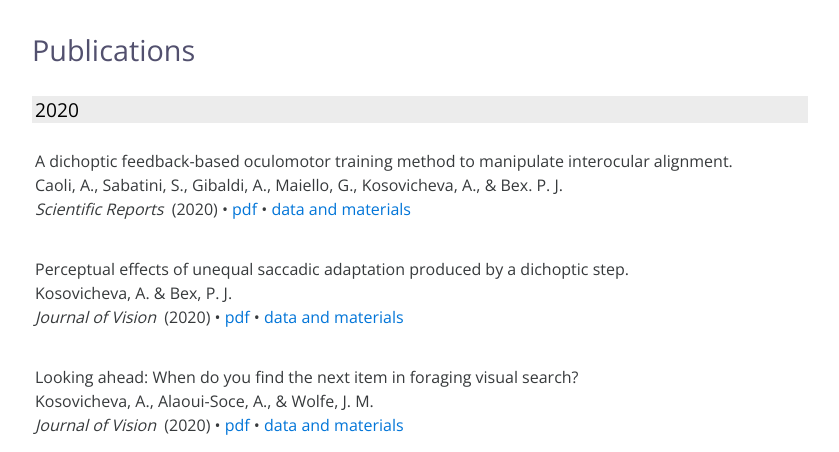
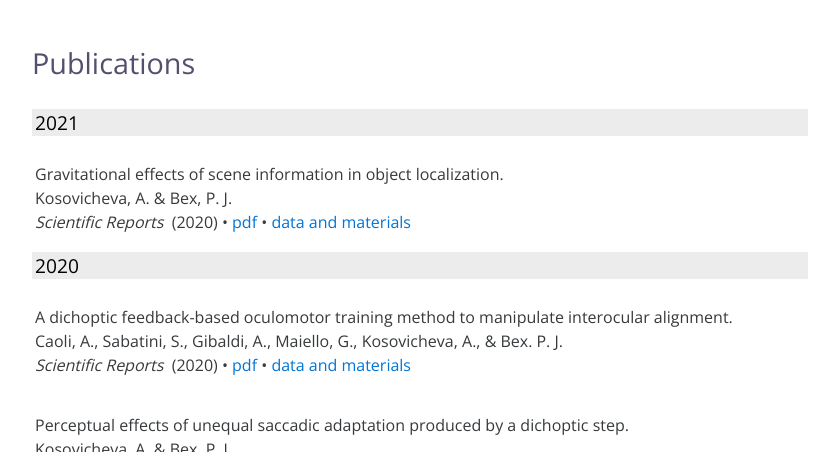
Before and after one commit to annakosov/annakosov.github.io, a plain HTML site: page index.html in a window 1280 px wide. Shown: the part 1346-1798 px from the top of the page, without its empty margins (432-1271 px from the left). Drawn offline with nearby package versions, Linux system fonts and the light colour scheme.

Commit message:
publication update

```diff
--- a/index.html
+++ b/index.html
@@ -76,6 +76,7 @@ http://www.templatemo.com/tm-501-neaty
                             ">About me</h2></header>
 I'm an assistant professor in the <a href="https://www.utm.utoronto.ca/psychology/">Department of Psychology</a> at the University of Toronto Mississauga. I do research on visual perception, with a focus on spatial vision, eye movements, and applied perception. <br>
 <br> Email: a.kosovicheva [at] utoronto.ca <br><br>
+<p> Lab Website: <a href="https://applylab.org/">Applied Perception & Psychophysics Lab</a></p>
                                      <p> <a href="pdf/Kosovicheva_CV.pdf">CV (pdf)</a>&nbsp;&nbsp;&#9670;&nbsp;&nbsp;<a href="https://scholar.google.com/citations?user=kbjFM9cAAAAJ&hl=en">Google Scholar </a></p>
 
                                       <!--  <a href="#" class="tm-button tm-button-wide">Read More</a>   -->
@@ -112,6 +113,10 @@ How does the brain register the locations of the objects that we see in the worl
                             <!-- Publications -->
                             <section id="publications" class="tm-section">
                                 <header><h2 class="tm-blue-text tm-section-title tm-margin-b-30">Publications</h2></header>
+                                <header><h4 class="tm-subsection-title ">2021</h4></header>
+								<div class="row tm-pub"><strong>Gravitational effects of scene information in object localization.</strong><br>Kosovicheva, A. & Bex, P. J.<br>
+<em>Scientific Reports</em> &nbsp;(2020) •  <a href="https://applylab.org/assets/pdf/Kosovicheva_SciRep_2021.pdf">pdf</a> • <a href="https://osf.io/d7qrv/"> data and materials</a></div>
+
                                 <header><h4 class="tm-subsection-title ">2020</h4></header>
 
 								<div class="row tm-pub"><strong>A dichoptic feedback-based oculomotor training method to manipulate interocular alignment.</strong><br>Caoli, A., Sabatini, S., Gibaldi, A., Maiello, G., Kosovicheva, A., & Bex. P. J.<br>
```
Also changed, not shown: 1 other file.
